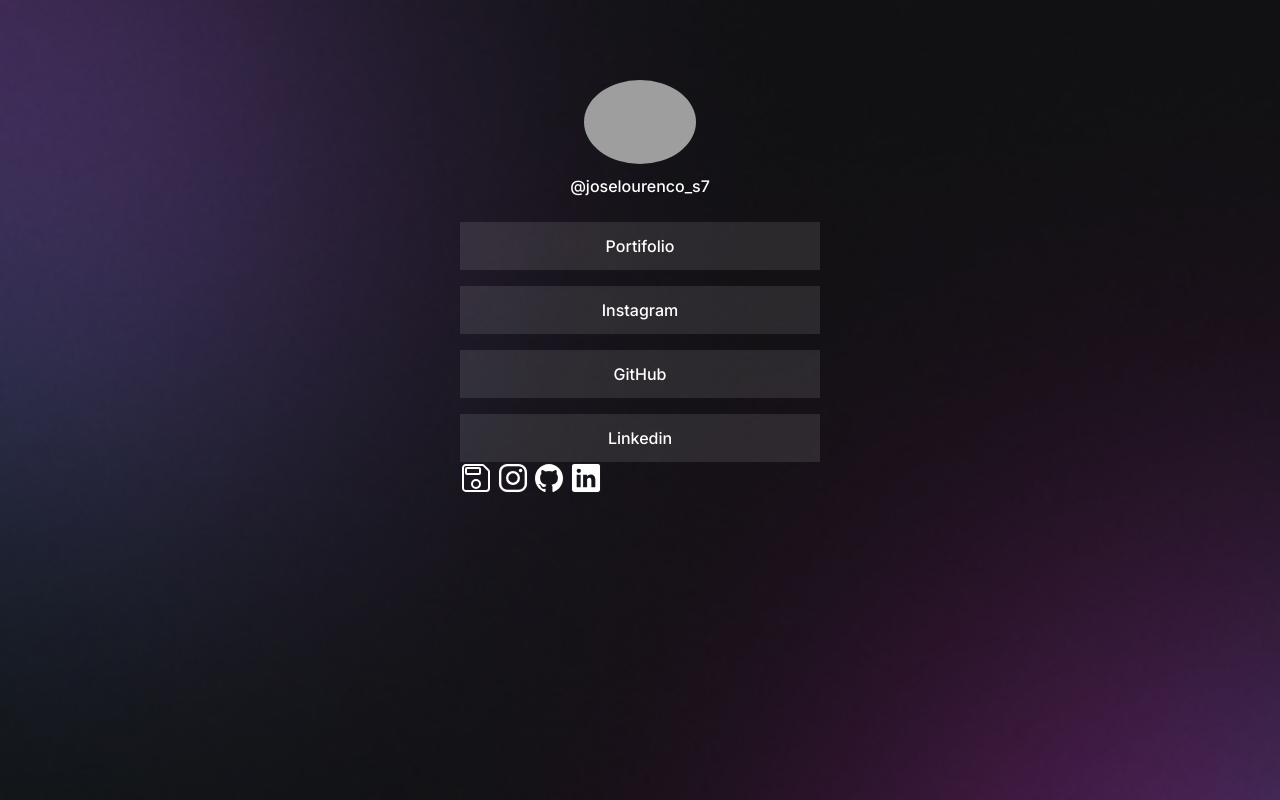
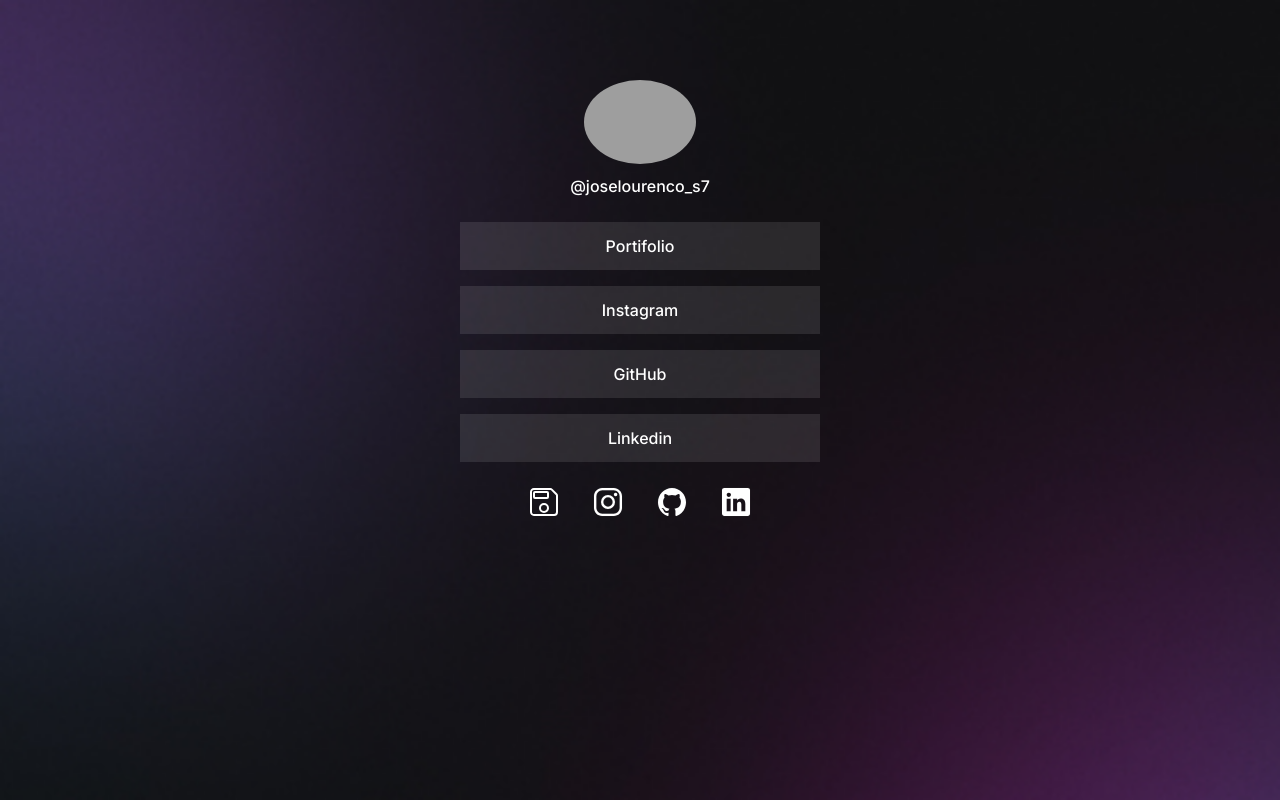
Before and after one commit to Dev-Samurai7/RocketSeat-DevLink, a plain HTML site: page index.html in a window 1280 px wide. Drawn offline with nearby package versions, Linux system fonts and the light colour scheme; grey boxes are pictures that could not be loaded.

Commit message:
Style social-links

```diff
--- a/style.css
+++ b/style.css
@@ -78,3 +78,15 @@ ul li a:hover{
   background: rgba(255, 255, 255, 0.05);
   border: 1.5px solid white;
 }
+
+/* Social Links */
+
+#social-links{
+  display: flex;
+  justify-content: center;
+  gap: 32px;
+
+  padding: 24px 0;
+
+  font-size: 24px;
+}
```
